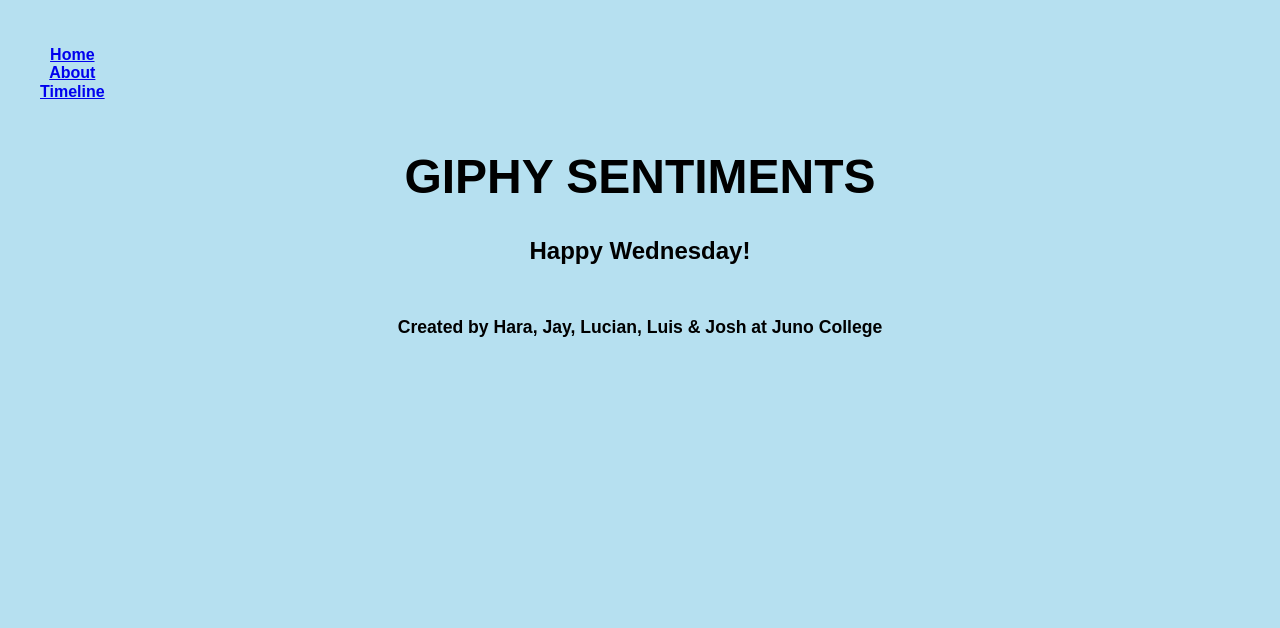
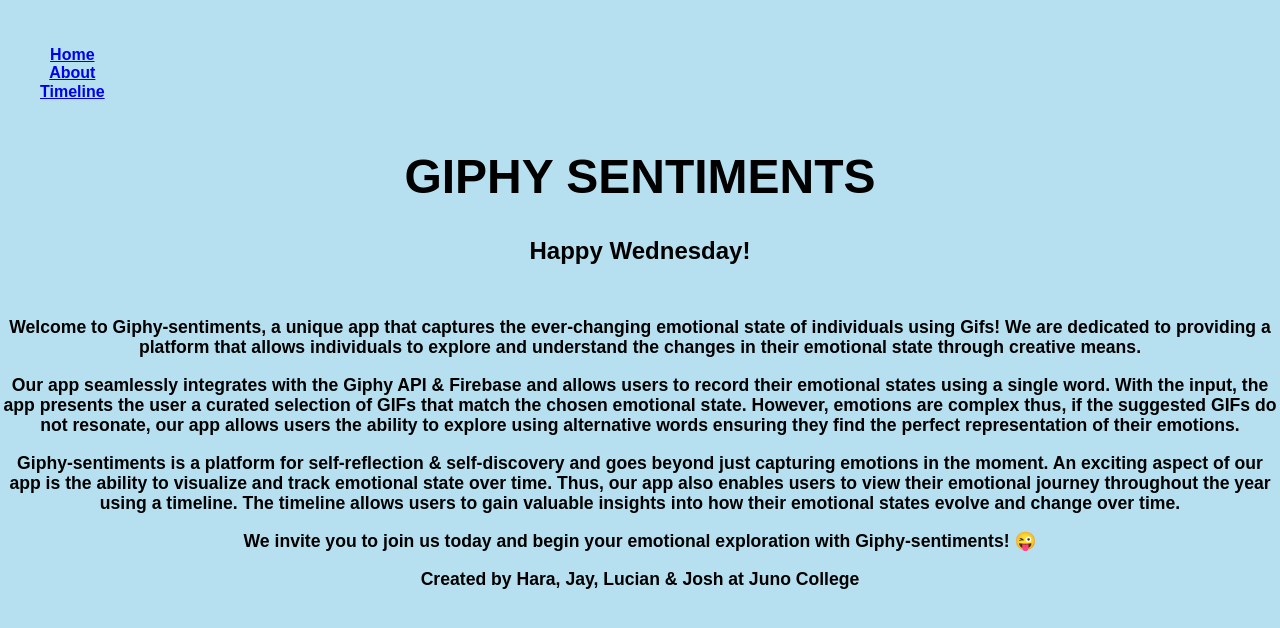
Before and after one commit to Giphy-Sentiments/Project4, a React (Create React App) app: page /about in a window 1280 px wide. Shown: the top 628 px of the page. Built offline with nearby package versions, Linux system fonts and the light colour scheme.

Commit message:
about comp update

```diff
--- a/src/App.js
+++ b/src/App.js
@@ -7,6 +7,7 @@
 import Timeline from "./components/Timeline";
 import { Link, Route, Routes } from "react-router-dom";
 import Home from "./components/Home.js"
+import About from "./components/About";
 
 function App() {
   return (
@@ -15,8 +16,8 @@
       <Routes>
         <Route path="/" element={<Home />}/>
         <Route path="/timeline" element={<Timeline />}/>
+        <Route path="/about" element={<About/>}/>
       </Routes>
-
       <Footer />
     </div>
   );
--- a/src/components/About.js
+++ b/src/components/About.js
@@ -7,15 +7,17 @@
         ever-changing emotional state of individuals using Gifs! We are
         dedicated to providing a platform that allows individuals to explore and
         understand the changes in their emotional state through creative means.
-
+      </p>
+      <p>
         Our app seamlessly integrates with the Giphy API & Firebase and allows
         users to record their emotional states using a single word. With the
         input, the app presents the user a curated selection of GIFs that match
-        the chosen emotional state. However, emotions are complex
-        thus, if the suggested GIFs do not resonate, our app allows users the
-        ability to explore using alternative words ensuring they find the
-        perfect representation of their emotions.
-
+        the chosen emotional state. However, emotions are complex thus, if the
+        suggested GIFs do not resonate, our app allows users the ability to
+        explore using alternative words ensuring they find the perfect
+        representation of their emotions.
+      </p>
+      <p>
         Giphy-sentiments is a platform for self-reflection & self-discovery and
         goes beyond just capturing emotions in the moment. An exciting aspect of
         our app is the ability to visualize and track emotional state over time.
@@ -23,7 +25,8 @@
         throughout the year using a timeline. The timeline allows users to gain
         valuable insights into how their emotional states evolve and change over
         time.
-
+      </p>
+      <p>
         We invite you to join us today and begin your emotional exploration with
         Giphy-sentiments! 😜
       </p>
--- a/src/components/Footer.js
+++ b/src/components/Footer.js
@@ -1,7 +1,7 @@
 function Footer() {
   return(
     <footer>
-      <p>Created by Hara, Jay, Lucian, Luis & Josh at Juno College</p>
+      <p>Created by Hara, Jay, Lucian & Josh at Juno College</p>
     </footer>
   );
 }
```
